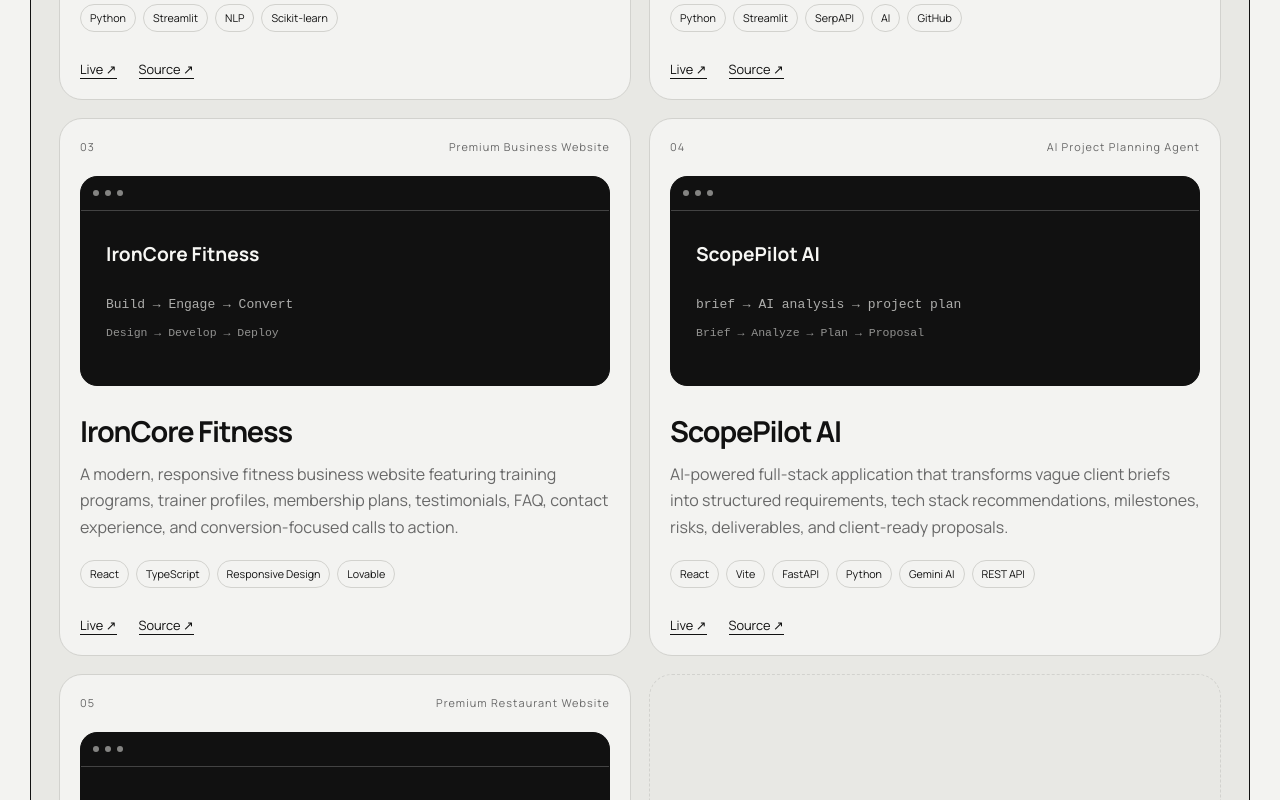
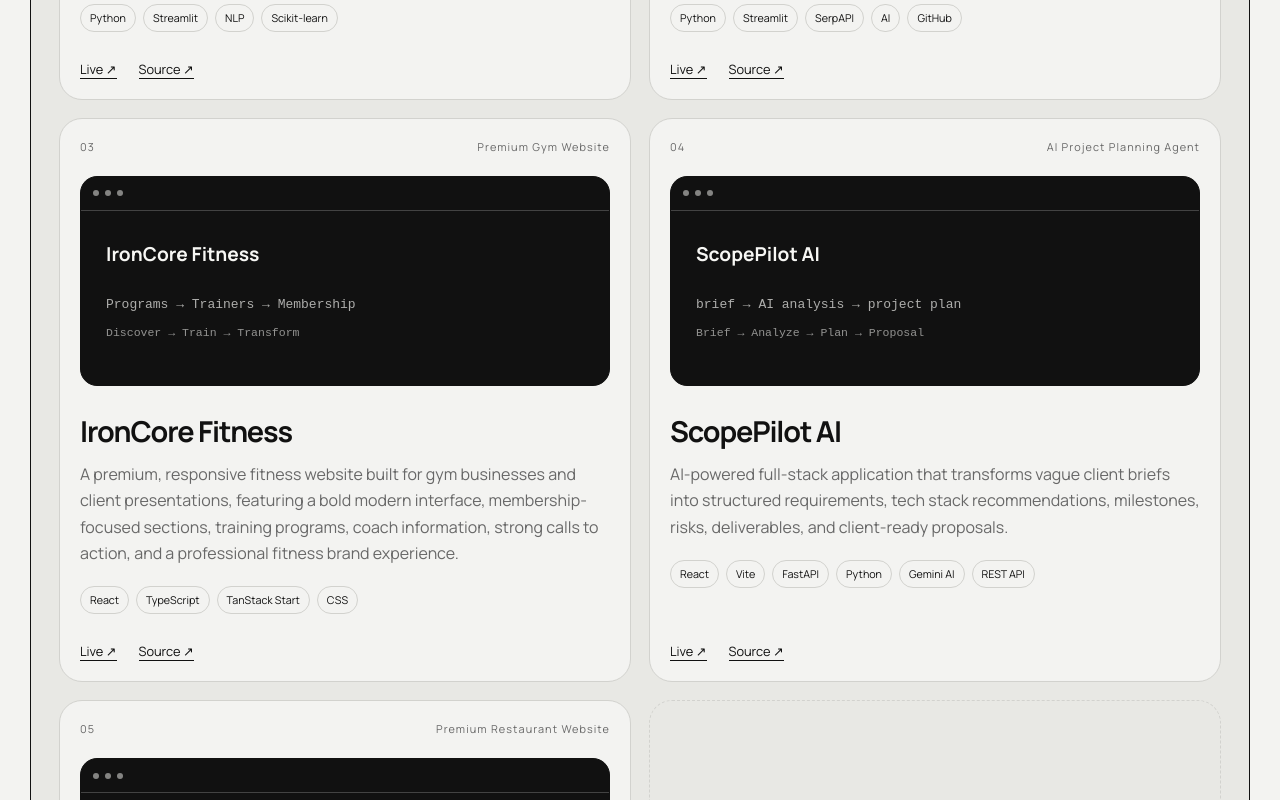
Before and after one commit to dev-aditya-design/aditya-portfolio, a React (Vite) app: page / in a window 1280 px wide. Shown: the part 2580-3380 px from the top of the page. Built offline with nearby package versions, Linux system fonts and the light colour scheme.

Commit message:
Modify project details for IronCore and Royal Table
Updated links and descriptions for IronCore Fitness and Royal Table projects.

```diff
--- a/src/App.tsx
+++ b/src/App.tsx
@@ -17,10 +17,10 @@
   opportunityScoutRepo:
     "https://github.com/dev-aditya-design/ai-opportunity-scout",
 
-  ironcore:
-    "https://ironcore-premium-build.lovable.app/",
+ironcore:
+  "https://ironcore-fitness-gym.vercel.app",
 ironcoreRepo:
-  "https://github.com/dev-aditya-design/ironcore-premium-build",
+  "https://github.com/dev-aditya-design/ironcore-fitness-website",
 
   scopePilot:
     "https://scopepilot-ai.vercel.app",
@@ -28,7 +28,7 @@
   "https://github.com/dev-aditya-design/scopepilot-ai",
 
   restaurantDemo:
-  "https://dev-aditya-design.github.io/restaurant-website-demo/",
+  "https://royaltable-restaurant.vercel.app",
 restaurantDemoRepo:
   "https://github.com/dev-aditya-design/restaurant-website-demo",
 };
@@ -58,18 +58,18 @@
     previewCode: "opportunities = discover(skills, location)",
     previewFlow: "Search → Match → Apply",
   },
-  {
+{
   id: "03",
   title: "IronCore Fitness",
-  type: "Premium Business Website",
+  type: "Premium Gym Website",
   summary:
-    "A modern, responsive fitness business website featuring training programs, trainer profiles, membership plans, testimonials, FAQ, contact experience, and conversion-focused calls to action.",
-  stack: ["React", "TypeScript", "Responsive Design", "Lovable"],
+    "A premium, responsive fitness website built for gym businesses and client presentations, featuring a bold modern interface, membership-focused sections, training programs, coach information, strong calls to action, and a professional fitness brand experience.",
+  stack: ["React", "TypeScript", "TanStack Start", "CSS"],
   demo: LINKS.ironcore,
   source: LINKS.ironcoreRepo,
-  previewCode: "Build → Engage → Convert",
-  previewFlow: "Design → Develop → Deploy",
- },
+  previewCode: "Programs → Trainers → Membership",
+  previewFlow: "Discover → Train → Transform",
+},
   {
   id: "04",
   title: "ScopePilot AI",
@@ -94,7 +94,7 @@
   title: "The Royal Table",
   type: "Premium Restaurant Website",
   summary:
-    "A premium, responsive restaurant website demo designed for client presentations, featuring menu sections, gallery, offers, reviews, table reservation, contact details, WhatsApp CTA, and a polished mobile-friendly experience.",
+    "A premium, responsive multi-page restaurant website designed for real-world client presentation, featuring an elegant dining experience, menu exploration, gallery, offers, reservations, reviews, and contact information.",
   stack: ["HTML", "CSS", "JavaScript"],
   demo: LINKS.restaurantDemo,
   source: LINKS.restaurantDemoRepo,
```
